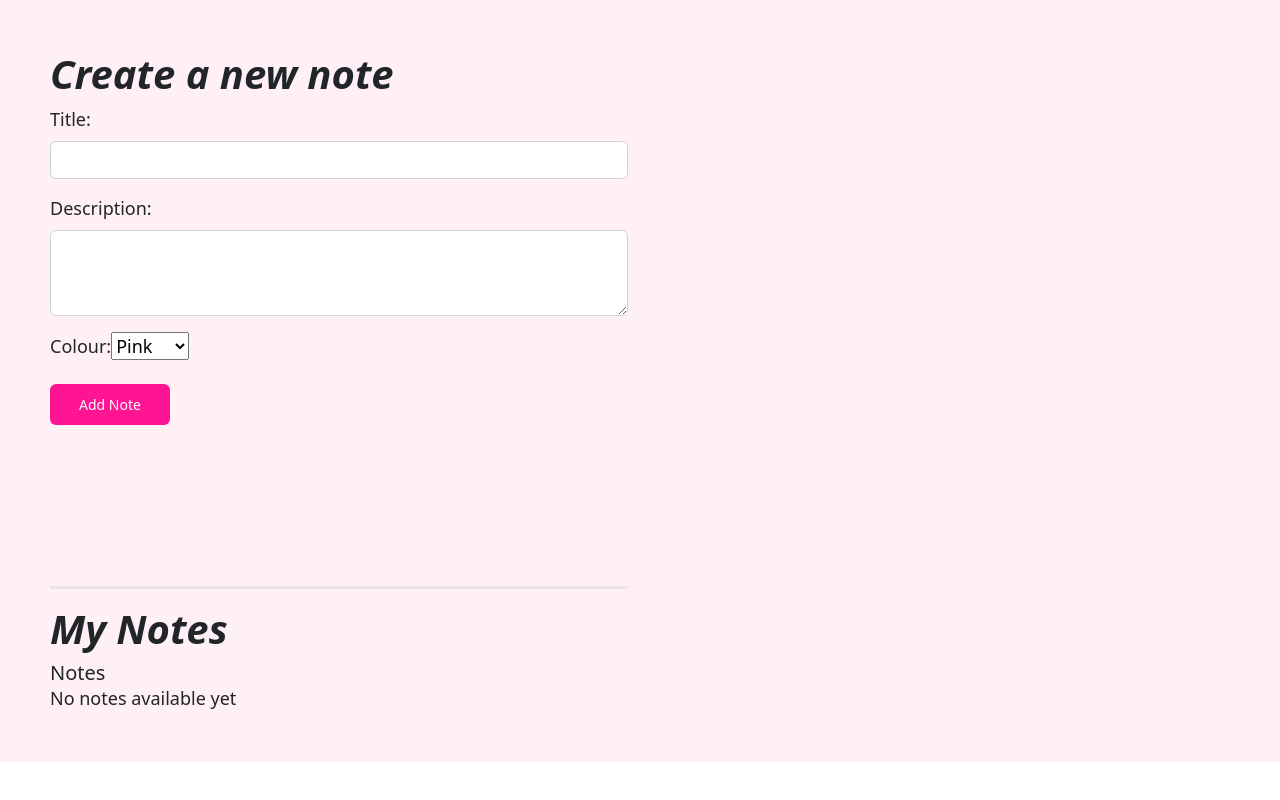
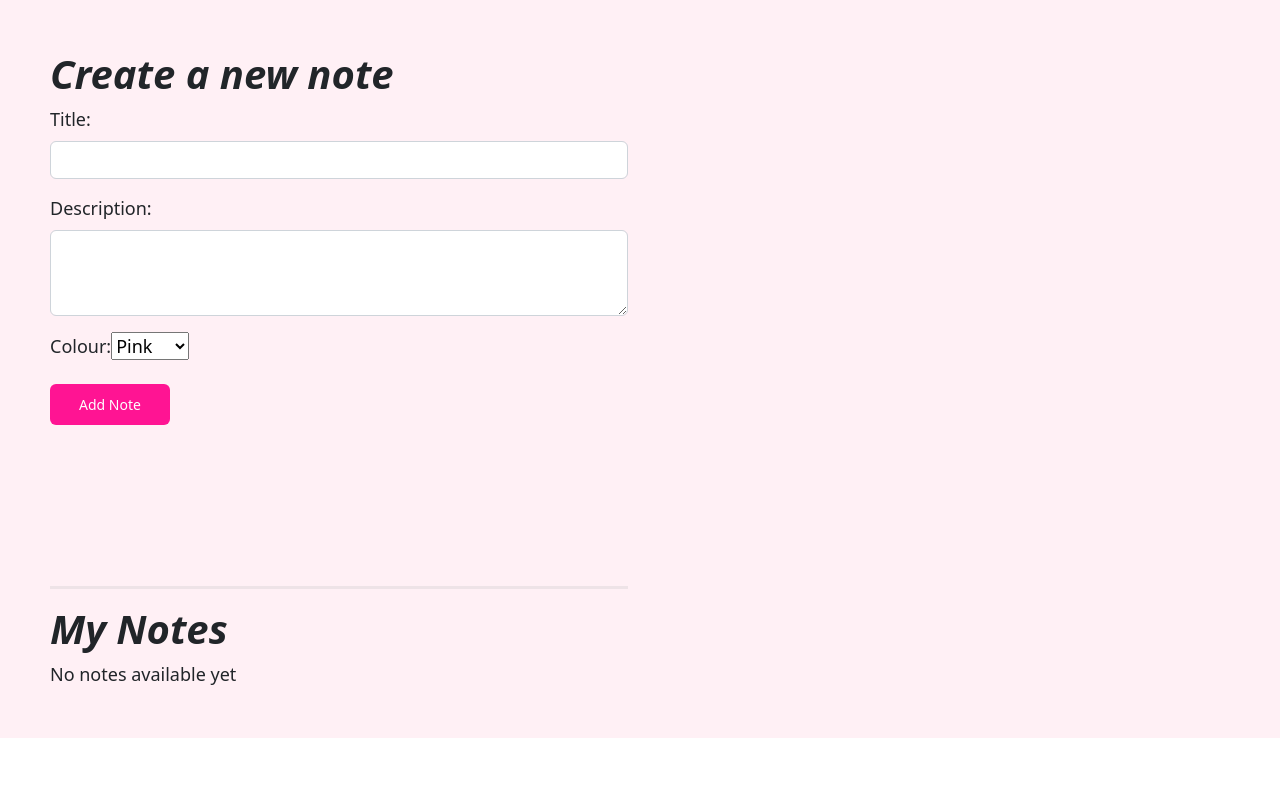
Before and after one commit to ChristinaAlferieva/Lab4-ReactJS, a React (Create React App) app in the folder problem-1/my-notes-app/: page / in a window 1280 px wide. Built offline with nearby package versions, Linux system fonts and the light colour scheme.

Commit message:
Added comments to all files

```diff
--- a/problem-1/my-notes-app/package.json
+++ b/problem-1/my-notes-app/package.json
@@ -6,6 +6,7 @@
     "@testing-library/jest-dom": "^5.16.5",
     "@testing-library/react": "^13.4.0",
     "@testing-library/user-event": "^13.5.0",
+    "classnames": "^2.3.2",
     "react": "^18.2.0",
     "react-dom": "^18.2.0",
     "react-scripts": "5.0.1",
--- a/problem-1/my-notes-app/src/App.js
+++ b/problem-1/my-notes-app/src/App.js
@@ -5,13 +5,16 @@ import Form from './components/Form';
 import { useState } from 'react';
 
 function App() {
+  //useStates
   const [title, setTitle] = useState("")
   const [description, setDescription] = useState("")
   const [note, setNote] = useState(getNotesFromLS)
   const [editId, setEditId] = useState("")
 
+  //Put the notes into local storage
   localStorage.setItem("note", JSON.stringify(note))
 
+  //Add the edit note and from pages to the home page
   return (
     <div style={body}>
       <EditNote editId={editId} note={note} setNote={setNote} />
@@ -21,11 +24,11 @@ function App() {
           <div className="my_notes">
             <br></br>
             <hr className="line" style={lineBreak}></hr>
+            {/* Dispplays all the notes and displays message if no notes have been added */}
             <h2 style={heading}>My Notes</h2>
             {
               note.length === 0 ? <div className="noteDetails">
                 <div className="card-body">
-                  <h5 className="card-title">Notes</h5>
                   <p className="card-text">No notes available yet</p>
                 </div>
               </div> : note.map((element) => {
@@ -39,6 +42,7 @@ function App() {
       </div>
     </div>
   )
+  //Gets the notes from local storage
   function getNotesFromLS() {
     const notes = JSON.parse(localStorage.getItem("note"));
 
@@ -50,6 +54,7 @@ function App() {
   }
 }
 
+//CSS for the main page
 const body = {
   background: "#fff0f5",
   fontSize: "18px"
--- a/problem-1/my-notes-app/src/components/EditNote.js
+++ b/problem-1/my-notes-app/src/components/EditNote.js
@@ -1,6 +1,7 @@
 import React from 'react';
 
 function EditNote({ editId, note, setNote }) {
+  //Allows the user to edit the note
   const updateNoteHandler = () => {
     const updateNote = note.map((element) => {
       if (editId === element.id) {
@@ -12,10 +13,10 @@ function EditNote({ editId, note, setNote }) {
         return element;
       }
     })
-    console.log(updateNote);
     setNote(updateNote);
   }
 
+  //The note form opens a window to allow the user to update the note
   return (
     <div>
       <div className="modal fade" id="exampleModal" tabindex="-1" aria-labelledby="exampleModalLabel" aria-hidden="true">
@@ -55,6 +56,7 @@ function EditNote({ editId, note, setNote }) {
   )
 }
 
+//CSS for the edit button
 const editBtn = {
   marginLeft: "300px",
   padding: "10px 6px",
--- a/problem-1/my-notes-app/src/components/Form.js
+++ b/problem-1/my-notes-app/src/components/Form.js
@@ -1,6 +1,7 @@
 import React from 'react';
 
 function Form({ title, setTitle, description, setDescription, note, setNote }) {
+    //Allows the user to input details and stores them
     const inputDetailsHandler = (e) => {
         if (e.target.id === "title") {
             setTitle(e.target.value)
@@ -9,6 +10,7 @@ function Form({ title, setTitle, description, setDescription, note, setNote }) {
         }
     }
 
+    //Adds the note with the id, title and description
     const addNoteHandler = (e) => {
         e.preventDefault()
         if (title !== "" && description !== "") {
@@ -26,6 +28,7 @@ function Form({ title, setTitle, description, setDescription, note, setNote }) {
         setDescription("");
     }
 
+    //Form where the user can input their details and press the add note button
     return (
         <div>
             <div className="note_details" style={body}>
@@ -60,6 +63,7 @@ function Form({ title, setTitle, description, setDescription, note, setNote }) {
     )
 }
 
+//CSS for the button and body
 const btnstyle =  {
 	padding: "10px 6px",
 	position: "relative",
--- a/problem-1/my-notes-app/src/components/Notes.js
+++ b/problem-1/my-notes-app/src/components/Notes.js
@@ -1,6 +1,7 @@
 import React from 'react';
 
 function Notes({element, note, setNote, setEditId}) {
+    //function to delete notes
     const deleteNoteHandler = (id) => {
         const newNote = note.filter((element) => {
             if(element.id!==id) {
@@ -10,6 +11,7 @@ function Notes({element, note, setNote, setEditId}) {
         setNote(newNote)
     }
 
+    //function to edit notes
     const editNoteHandler = (id) => {
         setEditId(id)
         note.filter((element) => {
@@ -20,6 +22,7 @@ function Notes({element, note, setNote, setEditId}) {
         })
     }
 
+    //Displays the edit and delete button
     return (
         <div>
             <div className="card mb-2">
@@ -40,6 +43,7 @@ function Notes({element, note, setNote, setEditId}) {
     )
 }
 
+//CSS for the edit and delete button
 const editBtn = {
     fontStyle: "italic",
 	position: "absolute",
@@ -61,4 +65,5 @@ const deleteBtn = {
     background: "#C0C0C0",
     border: "10px"
 }
+
 export default Notes;
```
Also changed, not shown: 2 other files (tests, documents, lock files or other folders).
